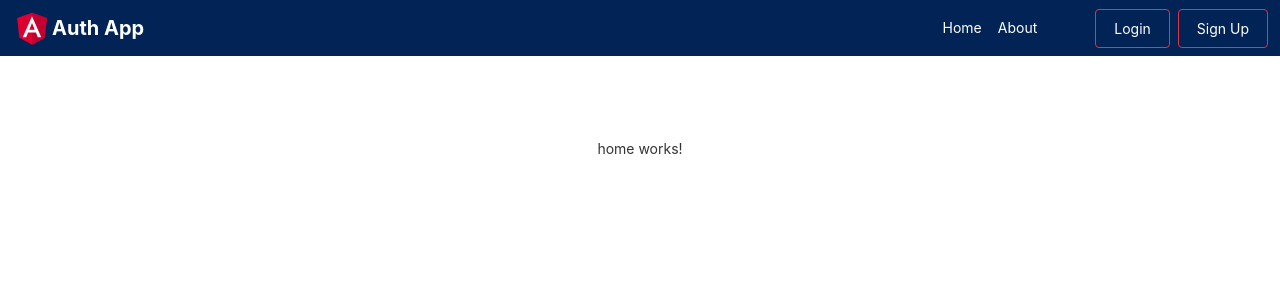
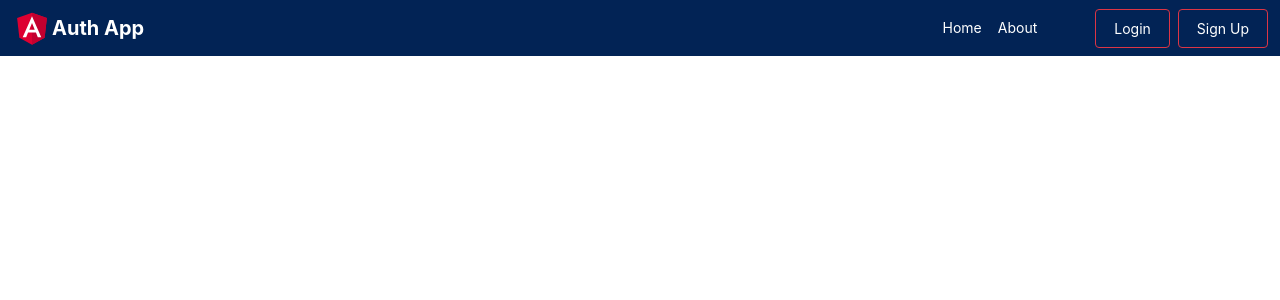
Before and after one commit to ahadsenja/authmultilayout-angular, an Angular app: page / in a window 1280 px wide. Shown: the top 300 px of the page. Built offline with nearby package versions, Linux system fonts and the light colour scheme.

Commit message:
chore: dalete home component from content layout

```diff
--- a/src/app/app.component.html
+++ b/src/app/app.component.html
@@ -52,6 +52,5 @@
 
 <!-- content -->
 <div class="content" role="main">
-  <app-home></app-home>
   <router-outlet></router-outlet>
 </div>
```
